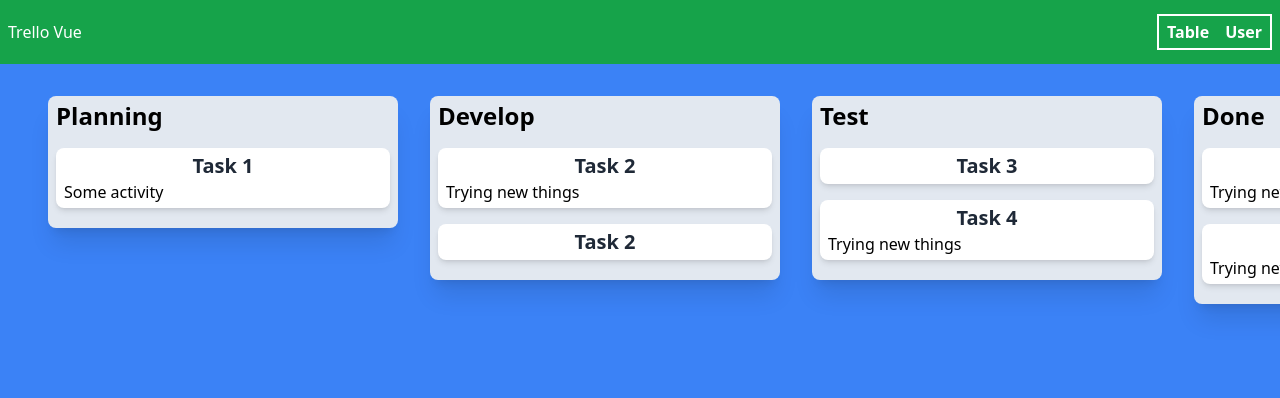
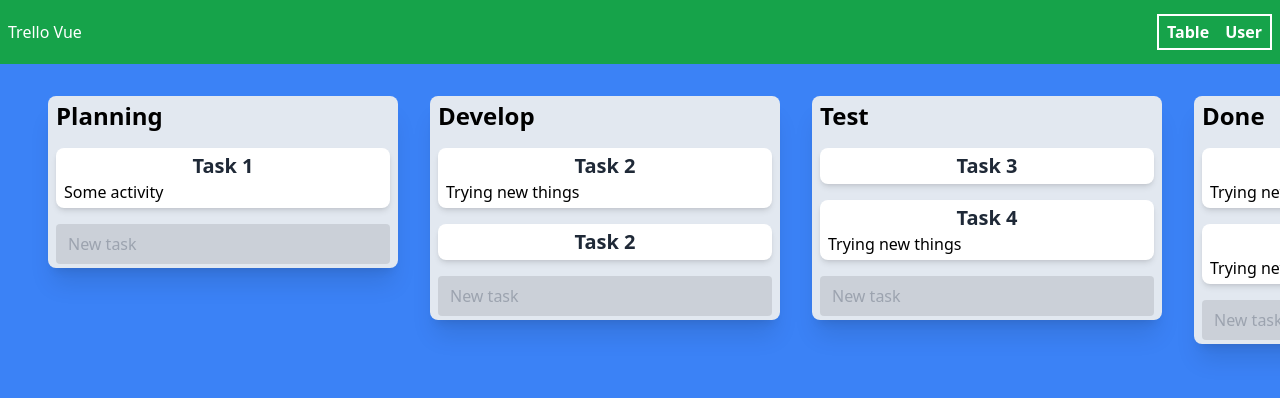
Before and after one commit to AlvaroDDG86/trello-vue, a Vue app: page /#/ in a window 1280 px wide. Shown: the top 398 px of the page. Built offline with nearby package versions, Linux system fonts and the light colour scheme.

Commit message:
Create task and edit it

```diff
--- a/src/components/Column.vue
+++ b/src/components/Column.vue
@@ -1,4 +1,5 @@
 <script>
+import { ref } from "vue"
 import Task from "./Task.vue"
 export default {
     name: 'Column',
@@ -10,6 +11,20 @@ export default {
             type: Object,
             default: () => {}
         }
+    },
+    setup(props, { emit }) {
+        const taskName = ref('')
+        function enterHandler() {
+            emit('create-task', {
+                title: taskName.value,
+                column: props.column.title
+            })
+            taskName.value = ''
+        }
+        return {
+            taskName,
+            enterHandler
+        }
     }
 }
 </script>
@@ -17,6 +32,7 @@ export default {
 <section class="column">
     <h3 class="column__title">{{ column.title }}</h3>
     <Task v-for="(task, idx) in column.tasks" :key="idx" :task="task" @select="$emit('select-task', $event)" />
+    <input class="column__input" @keyup.enter="enterHandler" v-model="taskName" type="text" placeholder="New task">
 </section>
 </template>
 <style lang="postcss" scoped>
@@ -27,4 +43,7 @@ export default {
 .column__title {
     @apply text-2xl font-bold;
 }
+.column__input {
+    @apply px-3 py-2 rounded bg-black bg-opacity-10 w-full outline outline-offset-0 outline-0;
+}
 </style>
--- a/src/components/ColumnNew.vue
+++ b/src/components/ColumnNew.vue
@@ -3,10 +3,10 @@ import { ref } from "vue"
 import Task from "./Task.vue"
 export default {
     name: 'ColumnNew',
-    setup() {
+    setup(_, { emit }) {
         const columnName = ref('')
         function enterHandler() {
-            console.log(columnName.value)
+            emit('create', columnName.value)
             columnName.value = ''
         }
         return {
--- a/src/components/TaskEdit.vue
+++ b/src/components/TaskEdit.vue
@@ -9,7 +9,7 @@ export default {
             required: true
         }
     },
-    setup(props) {
+    setup(props, { emit }) {
         const descriptionRef = ref('')
         watch(() => props.task, (oldValue) => {
             descriptionRef.value = oldValue.description ? oldValue.description : ''
@@ -17,8 +17,10 @@ export default {
 
         function submitHandler(event) {
             event.preventDefault()
-            console.log(descriptionRef.value)
-
+            emit('save', {
+                id: props.task.id,
+                desc: descriptionRef.value
+            })
         }
 
         return {
--- a/src/stores/main.js
+++ b/src/stores/main.js
@@ -5,9 +5,32 @@ const defaultBoard = data.columns
 const board = JSON.parse(localStorage.getItem('board')) || defaultBoard
 
 export const mainStore = defineStore("main", {
-  state: () => {
-    return {
-        data: board
-    };
+  state: () => ({
+    data: board
+  }),
+  actions: {
+    addColumn(name) {
+      this.data.push({ title: name, tasks: []})
+    },
+    addTask({ title, column }) {
+      this.data.forEach(element => {
+        if (element.title === column) {
+          element.tasks.push({
+            title: title,
+            description: null,
+            id: Math.random().toString()
+          })
+        }
+      });
+    },
+    editTask({ id, desc }) {
+      this.data.forEach(element => {
+        element.tasks.forEach(task => {
+          if (task.id === id) {
+            task.description = desc
+          }
+        })
+      });
+    }
   }
 })
--- a/src/views/Board.vue
+++ b/src/views/Board.vue
@@ -19,8 +19,8 @@ export default {
         const showModal = ref(false)
         const taskEdit = ref(null)
 
-        store.$subscribe((state) => {
-            localStorage.setItem('board', JSON.stringify(state))
+        store.$subscribe((mutation, state) => {
+            localStorage.setItem('board', JSON.stringify(state.data))
         })
         function toggleModal() {
             showModal.value = false
@@ -29,12 +29,25 @@ export default {
             showModal.value = true
             taskEdit.value = task
         }
+        function createHandler(name) {
+            store.addColumn(name)
+        }
+        function createTaskHandler(payload) {
+            store.addTask(payload)
+        }
+        function saveHandler(payload) {
+            showModal.value = false
+            store.editTask(payload)
+        }
         return {
             columns,
             showModal,
             taskEdit,
             selectTask,
-            toggleModal
+            toggleModal,
+            createHandler,
+            saveHandler,
+            createTaskHandler
         }
     }
 }
@@ -42,12 +55,18 @@ export default {
 <template>
     <div class="content">
         <div class="content__columns">
-            <Column v-for="(column, idx) of columns" :key="idx" :column="column" @selectTask="selectTask" />
-            <ColumnNew />
+            <Column
+                v-for="(column, idx) of columns"
+                :key="idx"
+                :column="column"
+                @selectTask="selectTask"
+                @createTask="createTaskHandler"
+                />
+            <ColumnNew @create="createHandler"/>
         </div>
     </div>
     <Modal v-if="showModal" @close="toggleModal">
-        <TaskEdit :task="taskEdit" />
+        <TaskEdit :task="taskEdit" @save="saveHandler" />
     </Modal>
 </template>
 <style lang="postcss" scoped>
@@ -57,6 +76,6 @@ export default {
 }
 
 .content__columns {
-  @apply flex flex-row items-start justify-around p-8;
+  @apply flex flex-row items-start justify-start p-8;
 }
 </style>
```
